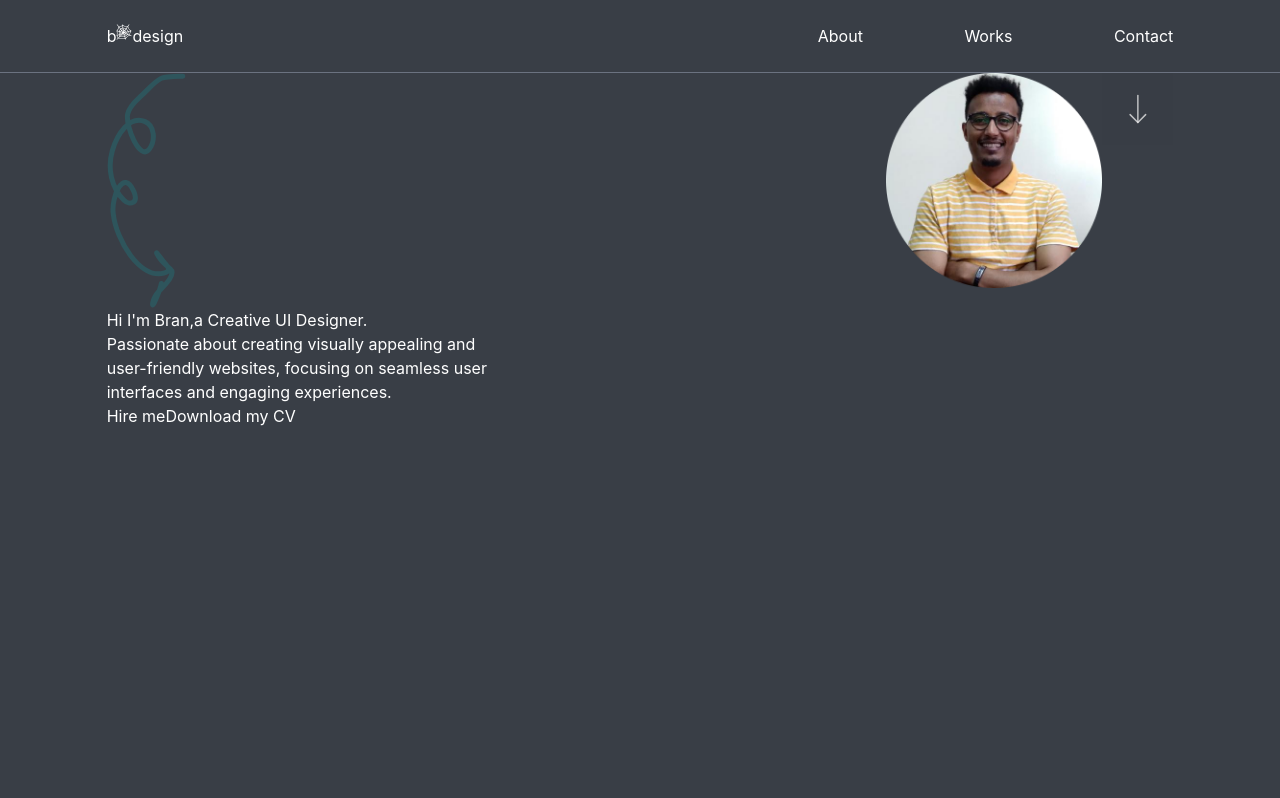
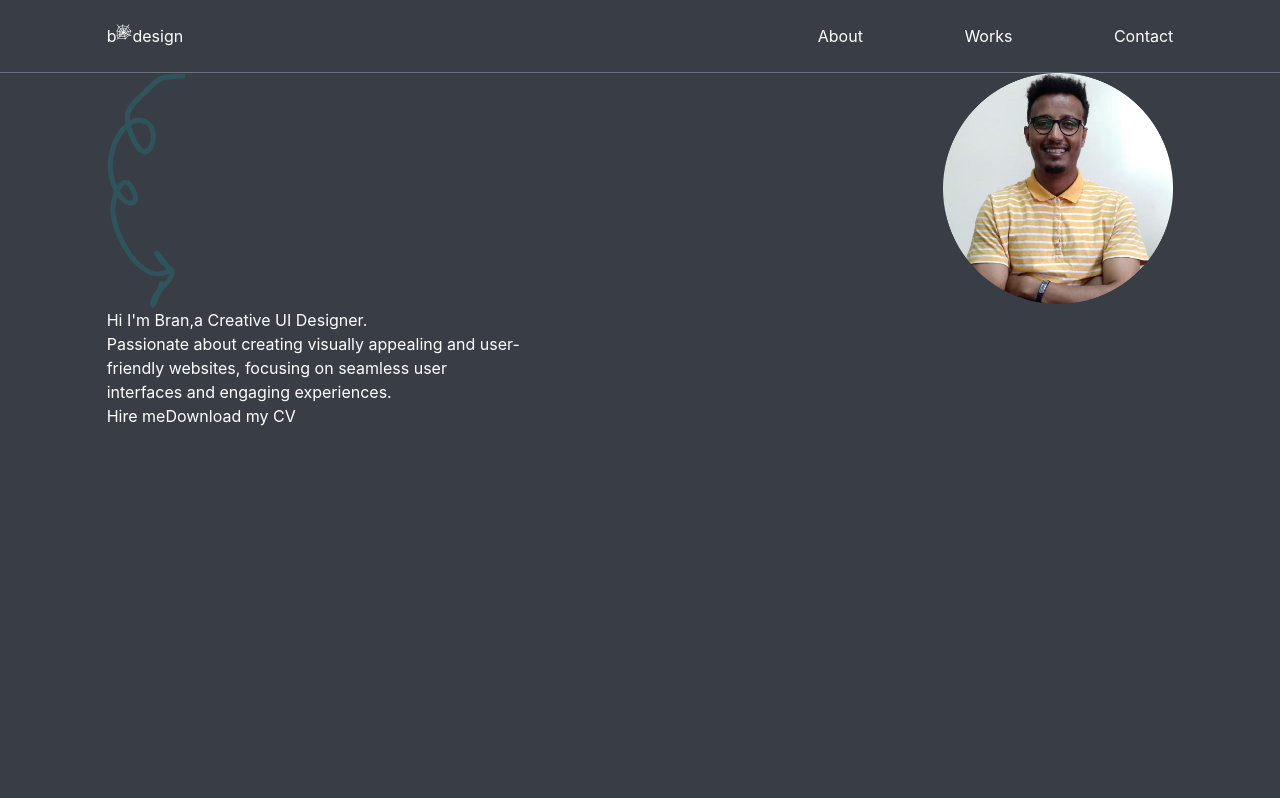
Before and after one commit to BranBayou/portfolio, a React (Create React App) app: page / in a window 1280 px wide. Shown: the top 798 px of the page. Built offline with nearby package versions, Linux system fonts and the light colour scheme.

Commit message:
Add new component works

```diff
--- a/src/components/Headline/Headline.jsx
+++ b/src/components/Headline/Headline.jsx
@@ -1,14 +1,13 @@
 import React from 'react';
 import Intro from './Intro';
 import ProfilePhoto from './ProfilePhoto';
-import NextPage from './NextPage';
+
 
 function Headline() {
   return (
-    <div className="w-10/12 m-auto flex">
+    <div className="h-full w-10/12 mx-auto flex relative">
       <Intro />
       <ProfilePhoto />
-      <NextPage />
     </div>
   );
 }
--- /dev/null
+++ b/src/components/works/WorksHeader.jsx
@@ -0,0 +1,9 @@
+import React from 'react'
+
+const WorksHeader = () => {
+  return (
+    <div>My recent <span>works</span></div>
+  );
+};
+
+export default WorksHeader;
```
Also changed, not shown: src/components/works/Showcase.jsx (added).
